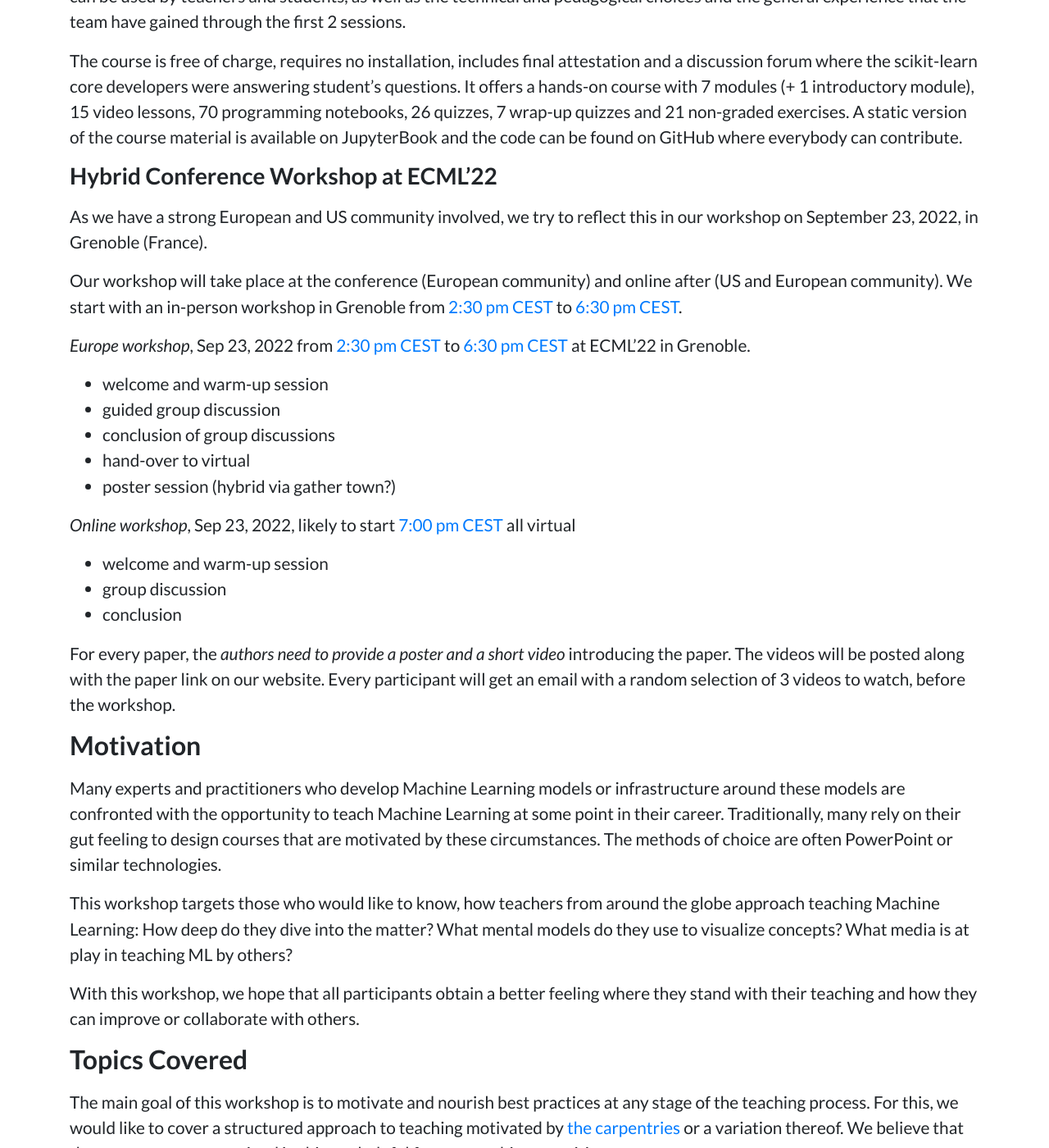
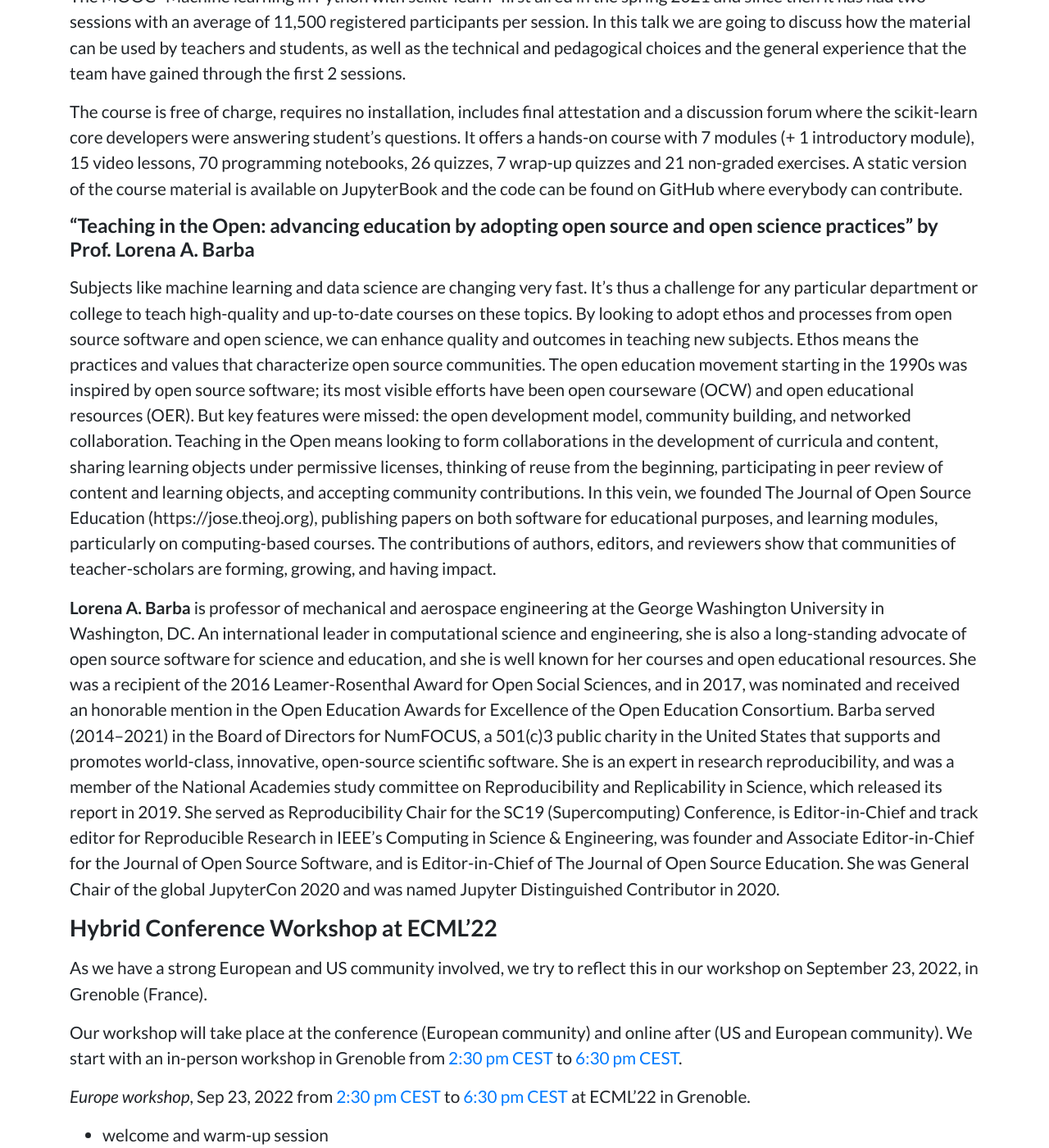
Before and after one commit to teaching-ml/2022, a Jekyll site: the page built from index.md, in a window 1280 px wide and 1400 px high, scrolled down 2925 px. Shown: the whole window at 82% size. Built offline with Jekyll 4.4.1, drawn with Linux system fonts in a browser that asks for light colours; some of the changed text lies outside the part shown.

Commit message:
Adding Second Keynote information

```diff
--- a/index.md
+++ b/index.md
@@ -62,6 +62,44 @@ introductory module), 15 video lessons, 70 programming notebooks, 26 quizzes,
 material is available on JupyterBook and the code can be found on GitHub where
 everybody can contribute.
 
+#### "Teaching in the Open: advancing education by adopting open source and open science practices” by Prof. Lorena A. Barba
+
+Subjects like machine learning and data science are changing very fast. It’s
+thus a challenge for any particular department or college to teach high-quality
+and up-to-date courses on these topics. By looking to adopt ethos and processes
+from open source software and open science, we can enhance quality and outcomes
+in teaching new subjects. Ethos means the practices and values that characterize
+open source communities. The open education movement starting in the 1990s was
+inspired by open source software; its most visible efforts have been open
+courseware (OCW) and open educational resources (OER). But key features were
+missed: the open development model, community building, and networked collaboration.
+Teaching in the Open means looking to form collaborations in the development of
+curricula and content, sharing learning objects under permissive licenses, thinking
+of reuse from the beginning, participating in peer review of content and learning
+objects, and accepting community contributions. In this vein, we founded The Journal
+of Open Source Education (https://jose.theoj.org), publishing papers on both software
+for educational purposes, and learning modules, particularly on computing-based courses.
+The contributions of authors, editors, and reviewers show that communities of
+teacher-scholars are forming, growing, and having impact.
+
+
+**Lorena A. Barba** is professor of mechanical and aerospace engineering at the
+George Washington University in Washington, DC. An international leader in
+computational science and engineering, she is also a long-standing advocate of open
+source software for science and education, and she is well known for her courses and
+open educational resources. She was a recipient of the 2016 Leamer-Rosenthal Award for
+Open Social Sciences, and in 2017, was nominated and received an honorable mention in
+the Open Education Awards for Excellence of the Open Education Consortium. Barba served
+(2014–2021) in the Board of Directors for NumFOCUS, a 501(c)3 public charity in the
+United States that supports and promotes world-class, innovative, open-source scientific
+software. She is an expert in research reproducibility, and was a member of the National
+Academies study committee on Reproducibility and Replicability in Science, which released
+its report in 2019. She served as Reproducibility Chair for the SC19 (Supercomputing)
+Conference, is Editor-in-Chief and track editor for Reproducible Research in IEEE’s
+Computing in Science & Engineering, was founder and Associate Editor-in-Chief for the
+Journal of Open Source Software, and is Editor-in-Chief of The Journal of Open Source
+Education. She was General Chair of the global JupyterCon 2020 and was named Jupyter
+Distinguished Contributor in 2020.
 
 ### Hybrid Conference Workshop at ECML'22
 
```
